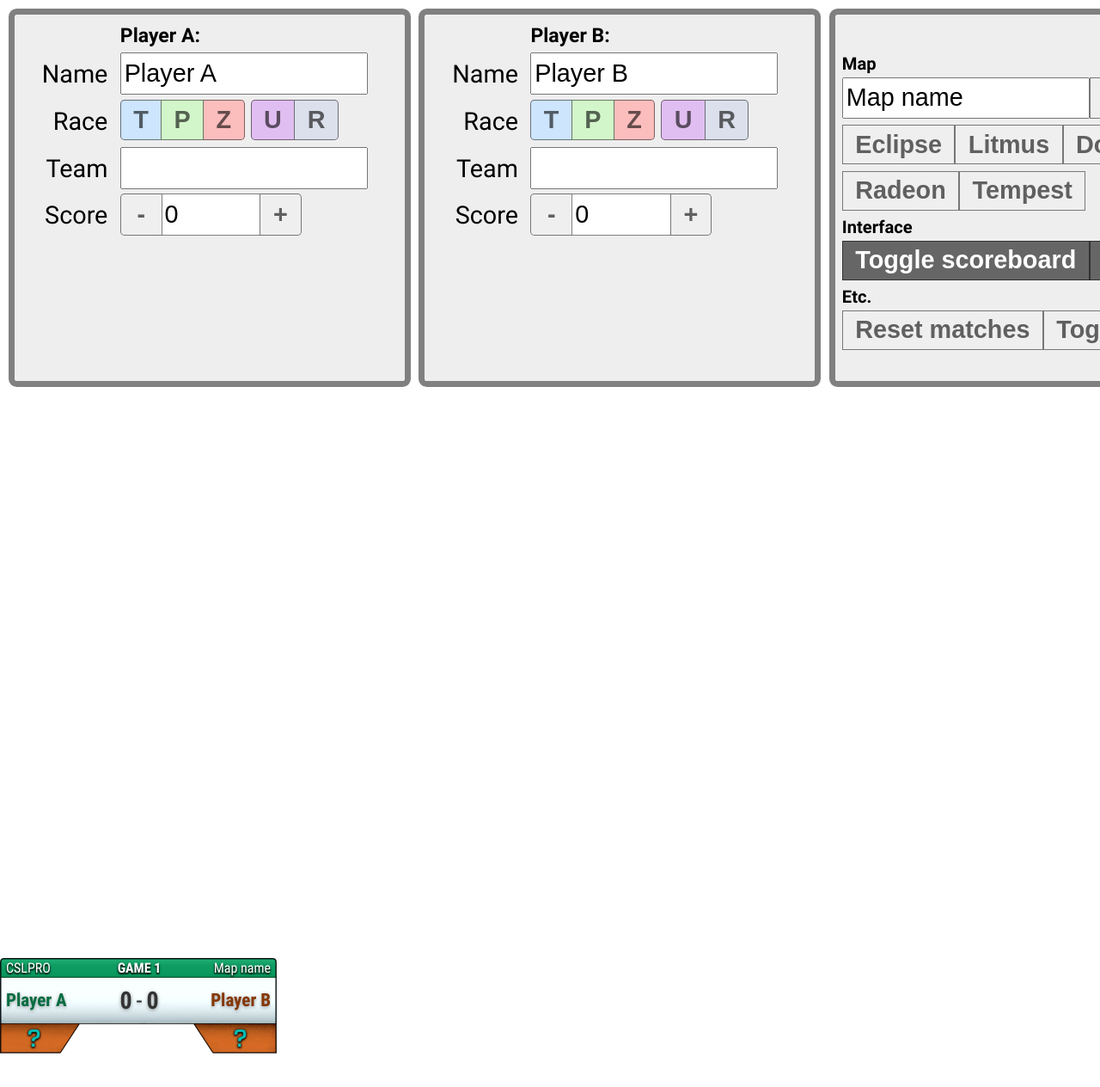
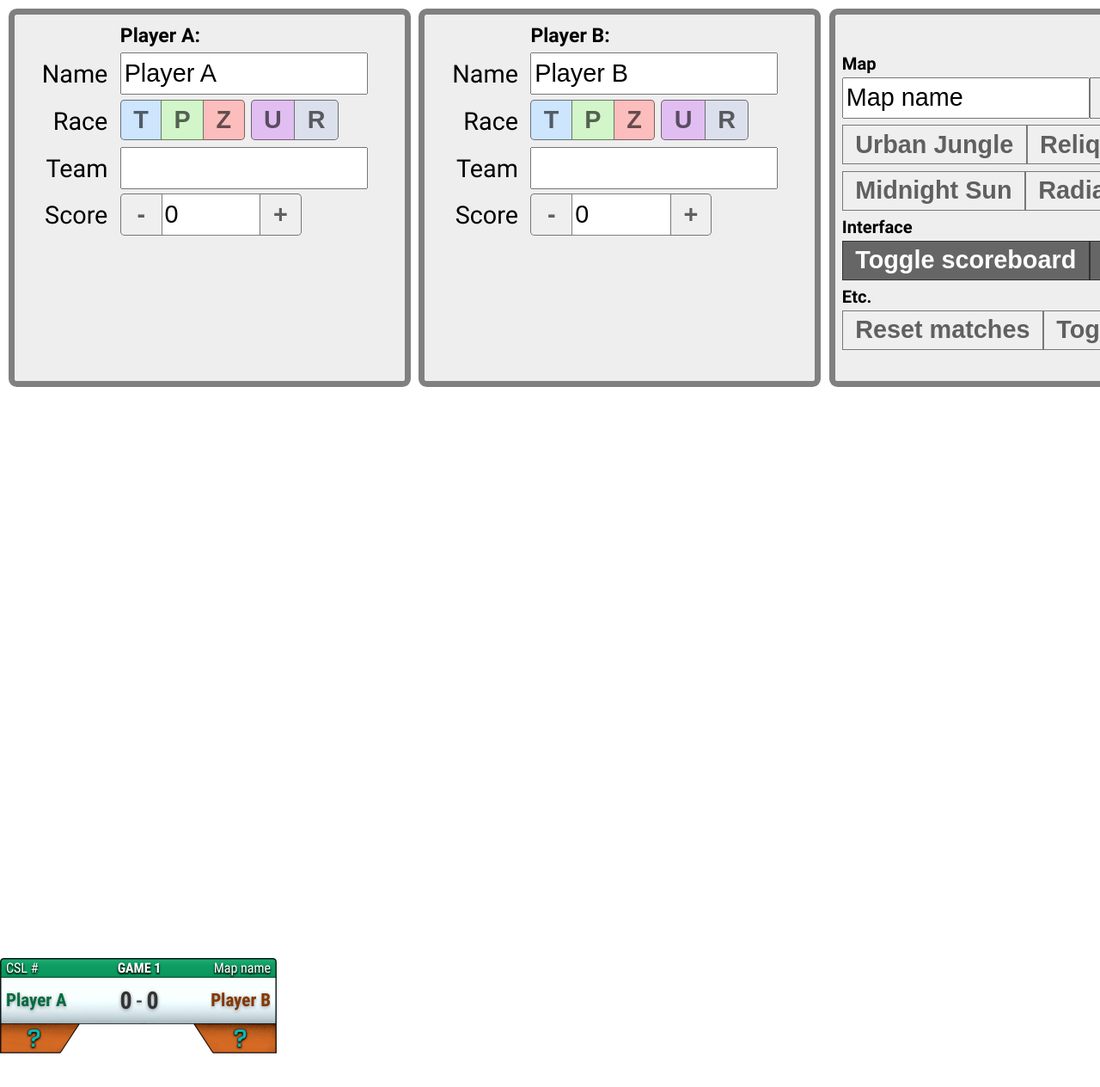
Before and after one commit to msikma/nslscore, a React (Vite) app: page / in a window 1280 px wide. Shown: the top 1264 px of the page at 86% size. Built offline with nearby package versions, Linux system fonts and the light colour scheme.

Commit message:
Update for new CSL

```diff
--- a/src/state/app-state.js
+++ b/src/state/app-state.js
@@ -55,8 +55,9 @@ export function useScoreboardState(setInitialValues = true, setDebugValues = fal
       mapName: 'Map name',
       //knownMaps: ["Stargazer", "Urban Jungle", "Tempest", "Desert Rose", "Midnight Sun", "Nightshade", "Radiance"],
       //knownMaps: ["Urban Jungle", "Neo Dark Origin", "Neo Sylphid", "Citadel", "Radeon", "Retro", "Vermeer"],
-      knownMaps: ["Eclipse", "Litmus", "Dominator", "Fighting Spirit", "KnockOut", "Radeon", "Tempest"],
-      tournamentName: 'CSLPRO',
+      //knownMaps: ["Eclipse", "Litmus", "Dominator", "Fighting Spirit", "KnockOut", "Radeon", "Tempest"],
+      knownMaps: ["Urban Jungle", "Reliquary", "Tempest", "Nightshade", "Midnight Sun", "Radiance", "Generator"],
+      tournamentName: 'CSL #',
       __setInitialValues: true
     })
   }
```
